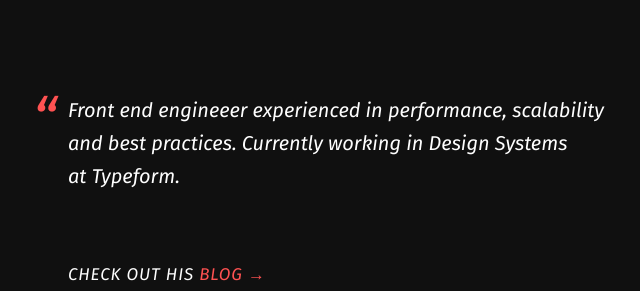
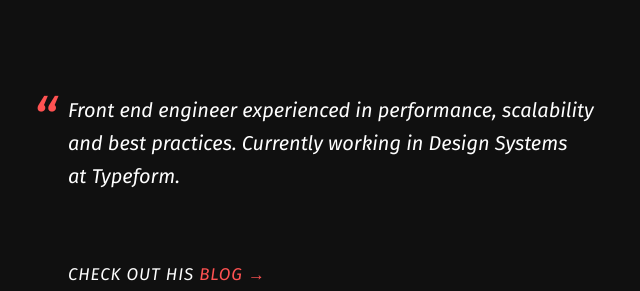
Before and after one commit to jeremenichelli/jeremenichelli.github.io, a Jekyll site: the page built from index.md, in a window 1280 px wide. Shown: the part 318-609 px from the top of the page, without its empty margins (260-900 px from the left). Built offline with Jekyll 4.4.1, drawn with Linux system fonts in a browser that asks for light colours.

Commit message:
Fix typo on homepage

```diff
--- a/index.md
+++ b/index.md
@@ -13,7 +13,7 @@ type: home
   <main>
     <div class="container">
       <blockquote class="home__blockquote">
-        <p>Front end engineeer experienced in performance, scalability and best practices. Currently working in Design Systems at&nbsp;Typeform.</p>
+        <p>Front end engineer experienced in performance, scalability and best practices. Currently working in Design Systems at&nbsp;Typeform.</p>
       </blockquote>
 
     <div class="home__link__list">
```
